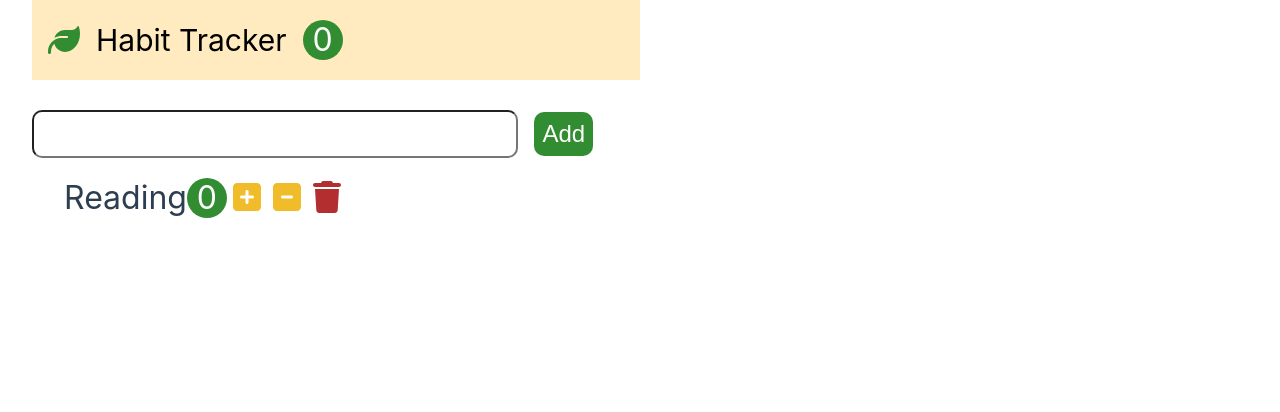
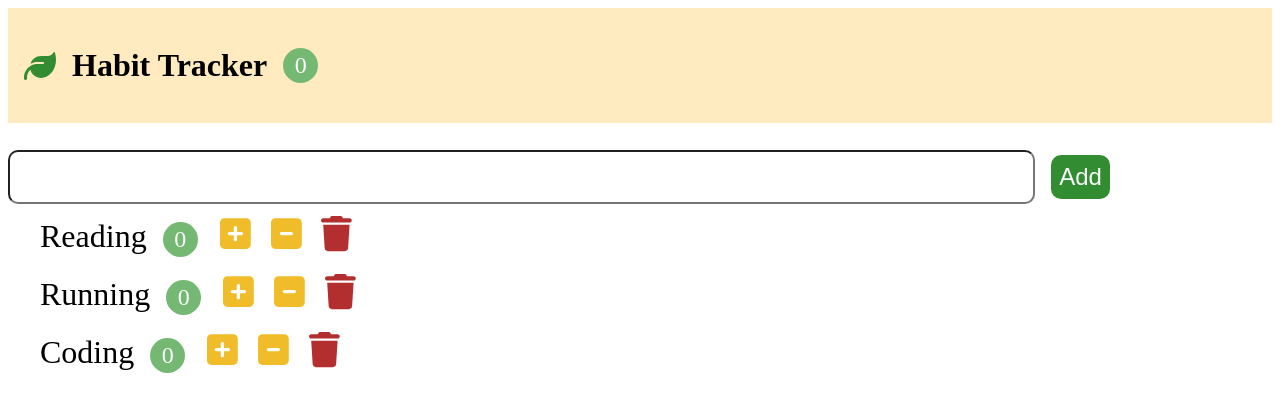
Before and after one commit to ez1n/Vue, a Vue app in the folder habit-tracker/: page / in a window 1280 px wide. Shown: the top 412 px of the page. Built offline with nearby package versions, Linux system fonts and the light colour scheme.

Commit message:
add habit-tracker ui

```diff
--- a/habit-tracker/src/App.vue
+++ b/habit-tracker/src/App.vue
@@ -1,5 +1,4 @@
 <script setup>
-import { RouterLink, RouterView } from 'vue-router'
 import Main from './views/Main.vue';
 </script>
 
--- a/habit-tracker/src/assets/base.css
+++ /dev/null
@@ -1,74 +0,0 @@
-/* color palette from <https://github.com/vuejs/theme> */
-:root {
-  --vt-c-white: #ffffff;
-  --vt-c-white-soft: #f8f8f8;
-  --vt-c-white-mute: #f2f2f2;
-
-  --vt-c-black: #181818;
-  --vt-c-black-soft: #222222;
-  --vt-c-black-mute: #282828;
-
-  --vt-c-indigo: #2c3e50;
-
-  --vt-c-divider-light-1: rgba(60, 60, 60, 0.29);
-  --vt-c-divider-light-2: rgba(60, 60, 60, 0.12);
-  --vt-c-divider-dark-1: rgba(84, 84, 84, 0.65);
-  --vt-c-divider-dark-2: rgba(84, 84, 84, 0.48);
-
-  --vt-c-text-light-1: var(--vt-c-indigo);
-  --vt-c-text-light-2: rgba(60, 60, 60, 0.66);
-  --vt-c-text-dark-1: var(--vt-c-white);
-  --vt-c-text-dark-2: rgba(235, 235, 235, 0.64);
-}
-
-/* semantic color variables for this project */
-:root {
-  --color-background: var(--vt-c-white);
-  --color-background-soft: var(--vt-c-white-soft);
-  --color-background-mute: var(--vt-c-white-mute);
-
-  --color-border: var(--vt-c-divider-light-2);
-  --color-border-hover: var(--vt-c-divider-light-1);
-
-  --color-heading: var(--vt-c-text-light-1);
-  --color-text: var(--vt-c-text-light-1);
-
-  --section-gap: 160px;
-}
-
-@media (prefers-color-scheme: dark) {
-  :root {
-    --color-background: var(--vt-c-black);
-    --color-background-soft: var(--vt-c-black-soft);
-    --color-background-mute: var(--vt-c-black-mute);
-
-    --color-border: var(--vt-c-divider-dark-2);
-    --color-border-hover: var(--vt-c-divider-dark-1);
-
-    --color-heading: var(--vt-c-text-dark-1);
-    --color-text: var(--vt-c-text-dark-2);
-  }
-}
-
-*,
-*::before,
-*::after {
-  box-sizing: border-box;
-  margin: 0;
-  position: relative;
-  font-weight: normal;
-}
-
-body {
-  min-height: 100vh;
-  color: var(--color-text);
-  background: var(--color-background);
-  transition: color 0.5s, background-color 0.5s;
-  line-height: 1.6;
-  font-family: Inter, -apple-system, BlinkMacSystemFont, 'Segoe UI', Roboto, Oxygen, Ubuntu,
-    Cantarell, 'Fira Sans', 'Droid Sans', 'Helvetica Neue', sans-serif;
-  font-size: 15px;
-  text-rendering: optimizeLegibility;
-  -webkit-font-smoothing: antialiased;
-  -moz-osx-font-smoothing: grayscale;
-}
--- a/habit-tracker/src/assets/main.css
+++ /dev/null
@@ -1,30 +0,0 @@
-@import "./base.css";
-
-#app {
-  max-width: 1280px;
-  margin: 0 auto;
-  padding: 2rem;
-
-  font-weight: normal;
-}
-
-a,
-.green {
-  text-decoration: none;
-  color: hsla(160, 100%, 37%, 1);
-  transition: 0.4s;
-}
-
-@media (hover: hover) {
-  a:hover {
-    background-color: hsla(160, 100%, 37%, 0.2);
-  }
-}
-
-@media (min-width: 1024px) {
-  #app {
-    display: grid;
-    grid-template-columns: 1fr 1fr;
-    padding: 0 2rem;
-  }
-}
--- a/habit-tracker/src/components/Habit.vue
+++ b/habit-tracker/src/components/Habit.vue
@@ -1,53 +1,74 @@
 <template>
-  <span class="habit">Reading</span>
+  <div>
+    <span class="habit">{{ name }}</span>
 
-  <span class="count">0</span>
+    <span class="count">{{ count }}</span>
 
-  <button class="icon-button">
-    <font-awesome-icon class="plus-icon" icon="fa-solid fa-square-plus" />
-  </button>
+    <button class="icon-button" @click="increment">
+      <font-awesome-icon class="icon plus-icon" icon="fa-solid fa-square-plus"/>
+    </button>
 
-  <button class="icon-button">
-    <font-awesome-icon class="minus-icon" icon="fa-solid fa-square-minus" />
-  </button>
+    <button class="icon-button" @click="decrement">
+      <font-awesome-icon class="icon minus-icon" icon="fa-solid fa-square-minus"/>
+    </button>
 
-  <button class="icon-button">
-    <font-awesome-icon class="delete-icon" icon="fa-solid fa-trash" />
-  </button>
+    <button class="icon-button" @click="delete(id)">
+      <font-awesome-icon class="icon delete-icon" icon="fa-solid fa-trash"/>
+    </button>
+  </div>
 </template>
 
 <script>
 export default {
-  name: 'Habit'
+  name: 'Habit',
+  props: {
+    id: Number,
+    name: String,
+    count: Number,
+    delete: Function
+  },
+  methods: {
+    increment() {
+      return this.count ++
+    },
+    decrement() {
+      this.count === 0 ? this.count = 0 : this.count--
+    }
+  }
 }
 </script>
 
 <style>
+button {
+  cursor: pointer;
+}
+
 .habit {
   font-size: xx-large;
+  margin-right: 1rem;
 }
 
 .count {
   display: inline-block;
   text-align: center;
-  line-height: 2.5rem;
-  width: 2.5rem;
-  height: 2.5rem;
-  font-size: xx-large;
+  line-height: 2.2rem;
+  width: 2.2rem;
+  height: 2.2rem;
+  font-size: x-large;
   border-radius: 50%;
-  background-color: rgb(50, 141, 50);
+  background-color: rgb(116, 184, 116);
   color: #fcfcfc;
+  margin-right: 1rem;
 }
 
 .icon-button {
   border: none;
   background-color: unset;
+  margin-right: 0.5rem;
 }
 
-.plus-icon,
-.minus-icon,
-.delete-icon {
-  font-size: xx-large;
+.icon {
+  font-size: 2.2rem;
 }
 
 .plus-icon,
@@ -55,7 +76,16 @@ export default {
   color: #f1bc29
 }
 
+.plus-icon:hover,
+.minus-icon:hover {
+  color: rgba(241, 188, 41, 0.8)
+}
+
 .delete-icon {
   color: rgb(179, 47, 47)
 }
+
+.delete-icon:hover {
+  color: rgba(179, 47, 47, 0.8)
+}
 </style>
--- /dev/null
+++ b/habit-tracker/src/components/Habits.vue
@@ -0,0 +1,36 @@
+<template>
+  <li class="habit-list" v-for="habit in habits">
+    <Habit :id="habit.id" :name="habit.name" :count="habit.count" @delete="delete" />
+  </li>
+</template>
+
+<script>
+import Habit from "@/components/Habit.vue";
+
+export default {
+  name: "Habits",
+  components: {Habit},
+  data() {
+    return {
+      habits: [
+        {id: 1, name: "Reading", count: 0},
+        {id: 2, name: "Running", count: 0},
+        {id: 3, name: "Coding", count: 0},
+      ]
+    }
+  },
+  methods: {
+    delete(id) {
+      this.habits = this.habits.filter((item) => item.id !== id);
+      console.log('delete')
+    }
+  }
+}
+</script>
+
+<style scoped>
+.habit-list {
+  list-style: none;
+  margin-bottom: 1rem;
+}
+</style>
--- a/habit-tracker/src/main.js
+++ b/habit-tracker/src/main.js
@@ -1,7 +1,6 @@
 import { createApp } from 'vue'
 import App from './App.vue'
 import router from './router'
-import './assets/main.css'
 
 /* fontawesome import */
 import { library } from '@fortawesome/fontawesome-svg-core'
--- a/habit-tracker/src/views/Main.vue
+++ b/habit-tracker/src/views/Main.vue
@@ -1,20 +1,30 @@
-<script setup>
-import HabitAddForm from '../components/HabitAddForm.vue';
-import Header from '../components/Header.vue';
-import Habit from '../components/Habit.vue';
-</script>
-
 <template>
   <div class="container">
     <header class="header-container">
-      <Header />
+      <Header/>
     </header>
-    <HabitAddForm />
+    <HabitAddForm/>
     <main class="wrap">
-      <Habit />
+      <Habits/>
     </main>
   </div>
 </template>
+
+<script>
+
+import Header from "@/components/Header.vue";
+import HabitAddForm from "@/components/HabitAddForm.vue";
+import Habits from "@/components/Habits.vue";
+
+export default {
+  name: "Main",
+  components: {
+    Habits: Habits,
+    HabitAddForm: HabitAddForm,
+    Header: Header
+  },
+}
+</script>
 
 <style scoped>
 .header-container {
@@ -23,5 +33,8 @@ import Habit from '../components/Habit.vue';
 
 .wrap {
   margin-left: 2rem;
+  display: flex;
+  flex-direction: column;
+  justify-content: center;
 }
 </style>
```
Also changed, not shown: 1 other file (tests, documents, lock files or other folders).
